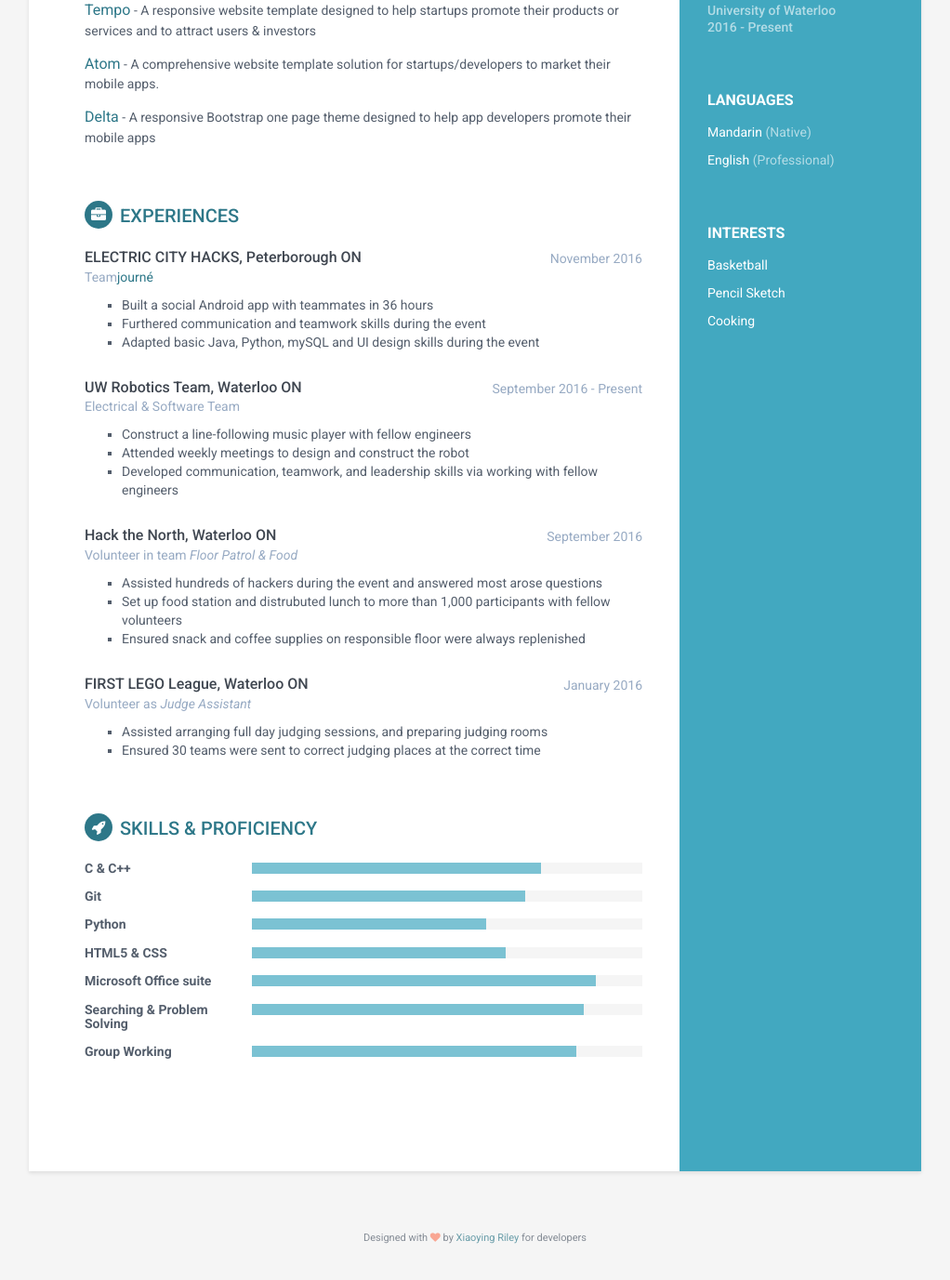
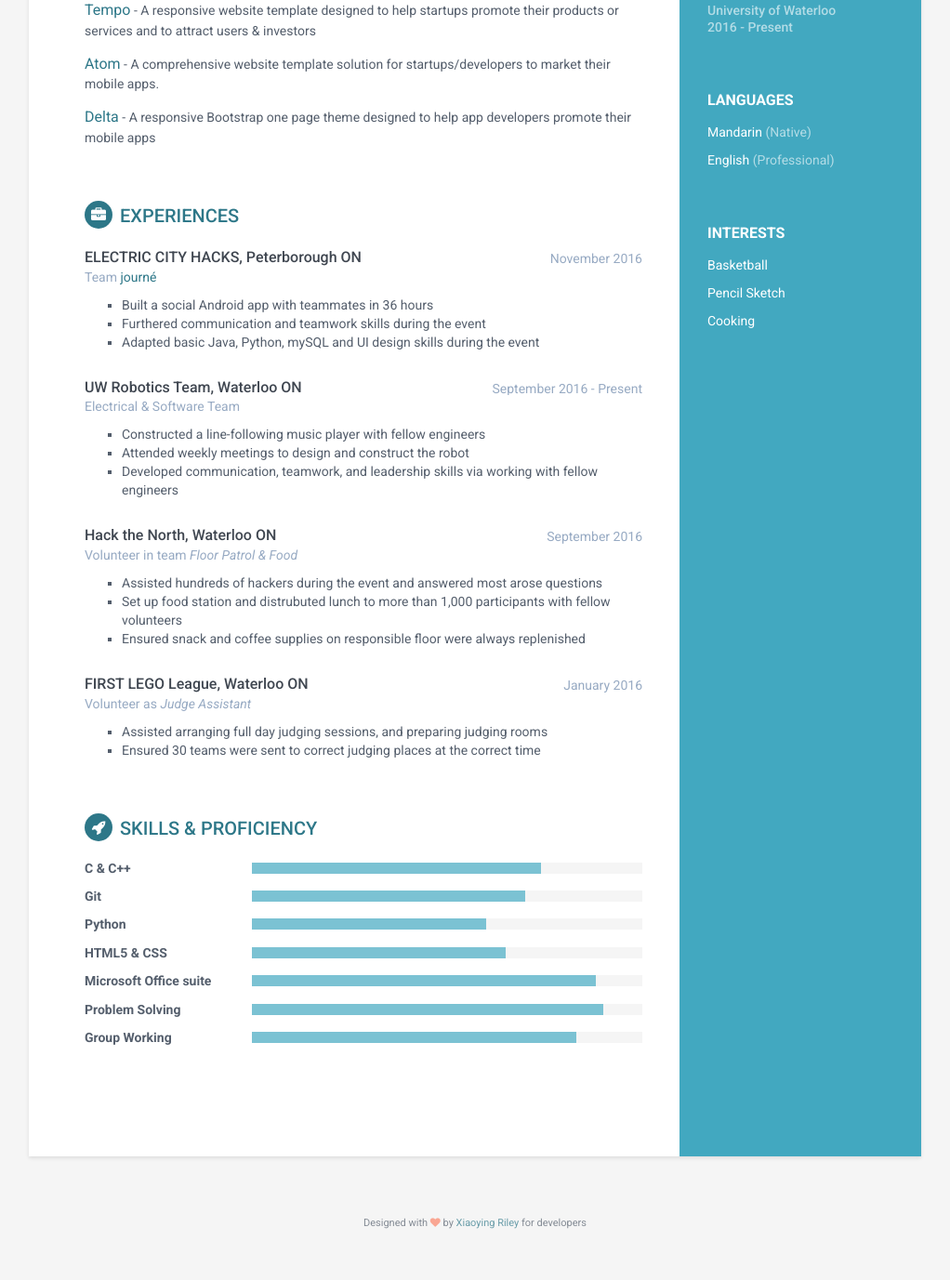
Before and after one commit to pwyq/blog, a Jekyll site: the page built from cv/index.html, in a window 1280 px wide and 1400 px high, scrolled down 578 px. Shown: the top 1377 px of the window at 93% size, without its empty margins (129-1151 px from the left). Built offline with Jekyll 4.4.1, drawn with Linux system fonts in a browser that asks for light colours.

Commit message:
grammar bug

```diff
--- a/_includes/cv_experience.html
+++ b/_includes/cv_experience.html
@@ -7,7 +7,7 @@
                             <h3 class="activity-event">ELECTRIC CITY HACKS, Peterborough ON</h3>
                             <div class="time">November 2016</div>
                         </div><!--//upper-row-->
-                        <div class="activity-title">Team<a href="https://devpost.com/software/journe-0mo4wg" target="_blank">journé</a></i></div>
+                        <div class="activity-title">Team <a href="https://devpost.com/software/journe-0mo4wg" target="_blank">journé</a></i></div>
                     </div><!--//meta-->
                     <div class="details">
 						<ul style="list-style-type:square">
@@ -28,7 +28,7 @@
                     </div><!--//meta-->
                     <div class="details">
 						<ul style="list-style-type:square">
-							<li>Construct a line-following music player with fellow engineers</li>
+							<li>Constructed a line-following music player with fellow engineers</li>
 							<li>Attended weekly meetings to design and construct the robot</li>
 							<li>Developed communication, teamwork, and leadership skills via working with fellow engineers</li>
 						</ul>
--- a/_includes/cv_skills.html
+++ b/_includes/cv_skills.html
@@ -42,9 +42,9 @@
                     </div><!--//item-->
 
                     <div class="item">
-                        <h3 class="level-title">Searching &amp; Problem Solving</h3>
+                        <h3 class="level-title">Problem Solving</h3>
                         <div class="level-bar">
-                            <div class="level-bar-inner" data-level="85%">
+                            <div class="level-bar-inner" data-level="90%">
                             </div>
                         </div><!--//level-bar-->
                     </div><!--//item-->
```
